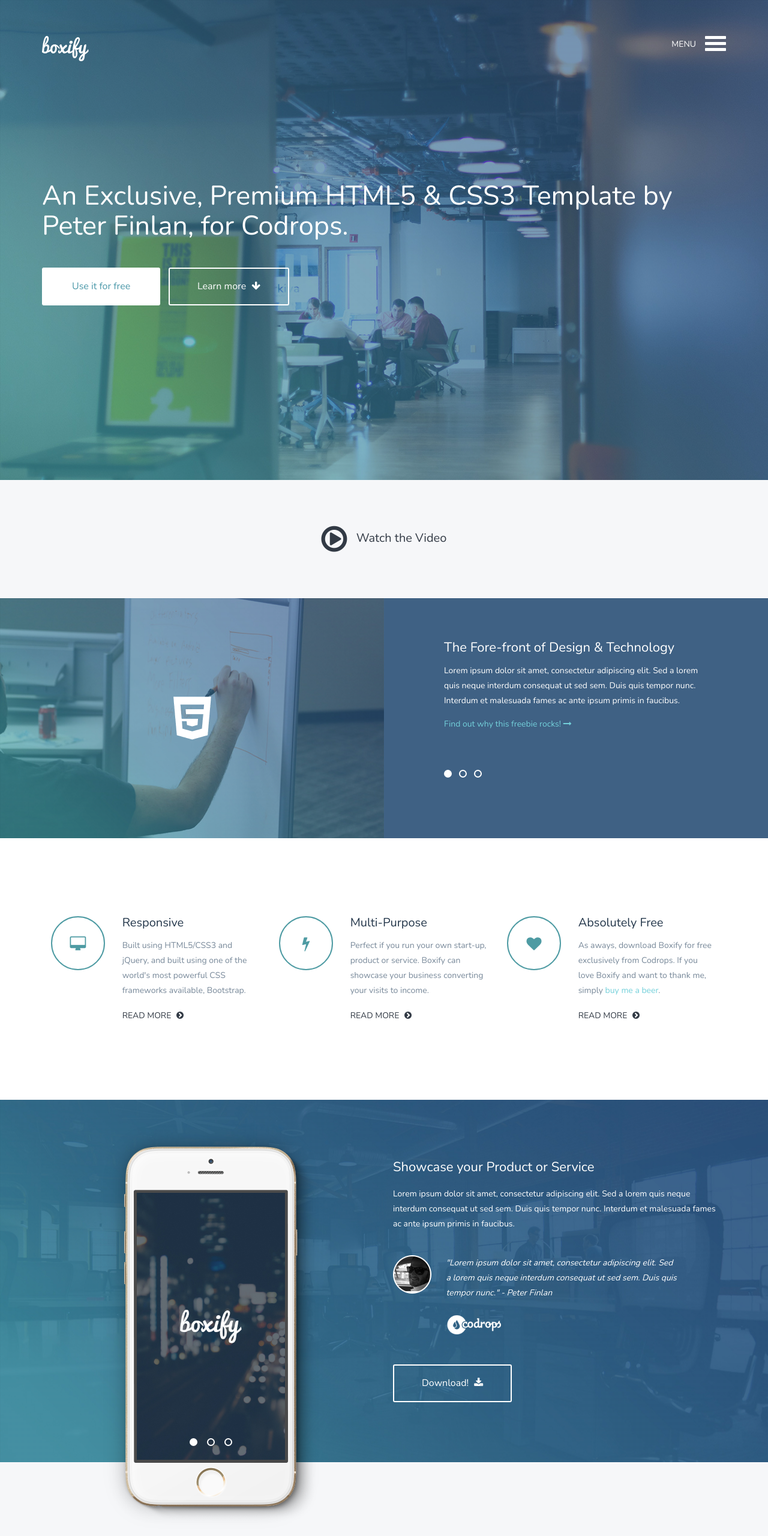
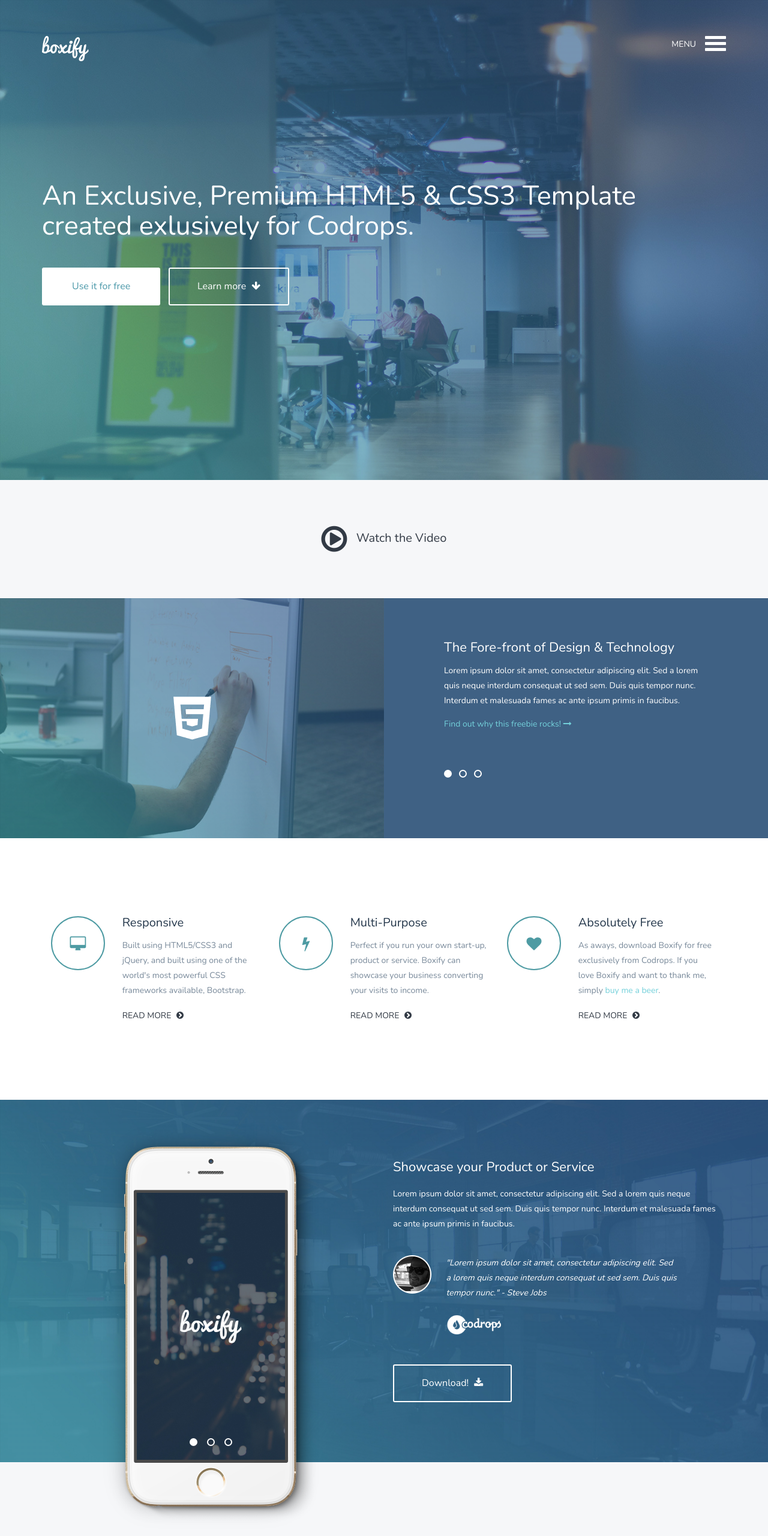
Before and after one commit to peterfinlan/Boxify, a plain HTML site: page index.html in a window 1280 px wide. Shown: the top 2560 px of the page at 60% size. Drawn offline with nearby package versions, Linux system fonts and the light colour scheme.

Commit message:
Removed "Peter Finlan" as author
Credit no longer required for all of my free website templates. Removed "Peter Finlan" from the footer under the credit section. As well as various backlinks to my website.

```diff
--- a/index.html
+++ b/index.html
@@ -8,10 +8,10 @@
 		<meta charset="utf-8">
 		<meta http-equiv="X-UA-Compatible" content="IE=edge">
 		<meta name="viewport" content="width=device-width, initial-scale=1">
-		<title>Boxify: Free HTML5/CSS3 Template by Peter Finlan</title>
-		<meta name="description" content="A free HTML5/CSS3 template made exclusively for Codrops by Peter Finlan" />
+		<title>Boxify: Free HTML5/CSS3 Template</title>
+		<meta name="description" content="A free HTML5/CSS3 template made exclusively for Codrops" />
 		<meta name="keywords" content="html5 template, css3, one page, animations, agency, portfolio, web design" />
-		<meta name="author" content="Peter Finlan" />
+		<meta name="author" content="" />
 		<!-- Bootstrap -->
 		<script src="js/modernizr.custom.js"></script>
 		<link href="css/bootstrap.min.css" rel="stylesheet">
@@ -58,7 +58,7 @@
 					</div>
 					<div class="row hero-content">
 						<div class="col-md-12">
-							<h1 class="animated fadeInDown">An Exclusive, Premium HTML5 &amp; CSS3 Template by Peter Finlan, for Codrops.</h1>
+							<h1 class="animated fadeInDown">An Exclusive, Premium HTML5 &amp; CSS3 Template created exlusively for Codrops.</h1>
 							<a href="http://tympanus.net/codrops/?p=22554" class="use-btn animated fadeInUp">Use it for free</a> <a href="#about" class="learn-btn animated fadeInUp">Learn more <i class="fa fa-arrow-down"></i></a>
 						</div>
 					</div>
@@ -140,7 +140,7 @@
 							</div>
 							<div class="feature-content">
 								<h1>Absolutely Free</h1>
-								<p>As aways, download Boxify for free exclusively from Codrops. If you love Boxify and want to thank me, simply <a href="http://peterfinlan.com/">buy me a beer</a>. </p>
+								<p>As aways, download Boxify for free exclusively from Codrops. If you love Boxify and want to thank me, simply <a href="#">buy me a beer</a>. </p>
 								<a href="http://tympanus.net/codrops/?p=22554" class="read-more-btn">Read More <i class="fa fa-chevron-circle-right"></i></a>
 							</div>
 						</div>
@@ -178,7 +178,7 @@
 							<p>Lorem ipsum dolor sit amet, consectetur adipiscing elit. Sed a lorem quis neque interdum consequat ut sed sem. Duis quis tempor nunc. Interdum et malesuada fames ac ante ipsum primis in faucibus.</p>
 							<blockquote class="team-quote">
 								<div class="avatar"><img src="img/avatar.png" alt="User Avatar"></div>
-								<p>"Lorem ipsum dolor sit amet, consectetur adipiscing elit. Sed a lorem quis neque interdum consequat ut sed sem. Duis quis tempor nunc." - Peter Finlan</p>
+								<p>"Lorem ipsum dolor sit amet, consectetur adipiscing elit. Sed a lorem quis neque interdum consequat ut sed sem. Duis quis tempor nunc." - Steve Jobs</p>
 								<div class="logo-quote">
 									<a href="http://tympanus.net/codrops/"><img src="img/codrops-logo.png" alt="Codrops Logo"></a>
 								</div>
@@ -334,7 +334,7 @@
 						<h1 class="footer-logo">
 						<img src="img/logo-blue.png" alt="Footer Logo Blue">
 						</h1>
-						<p>© Boxify 2015 - <a href="http://tympanus.net/codrops/licensing/">Licence</a> - Designed &amp; Developed by <a href="http://www.peterfinlan.com/">Peter Finlan</a></p>
+						<p>A free website template created exclusively for <a href="http://tympanus.net/codrops/"><em>Codrops</em></a></p>
 					</div>
 					<div class="col-md-7">
 						<ul class="footer-nav">
```
